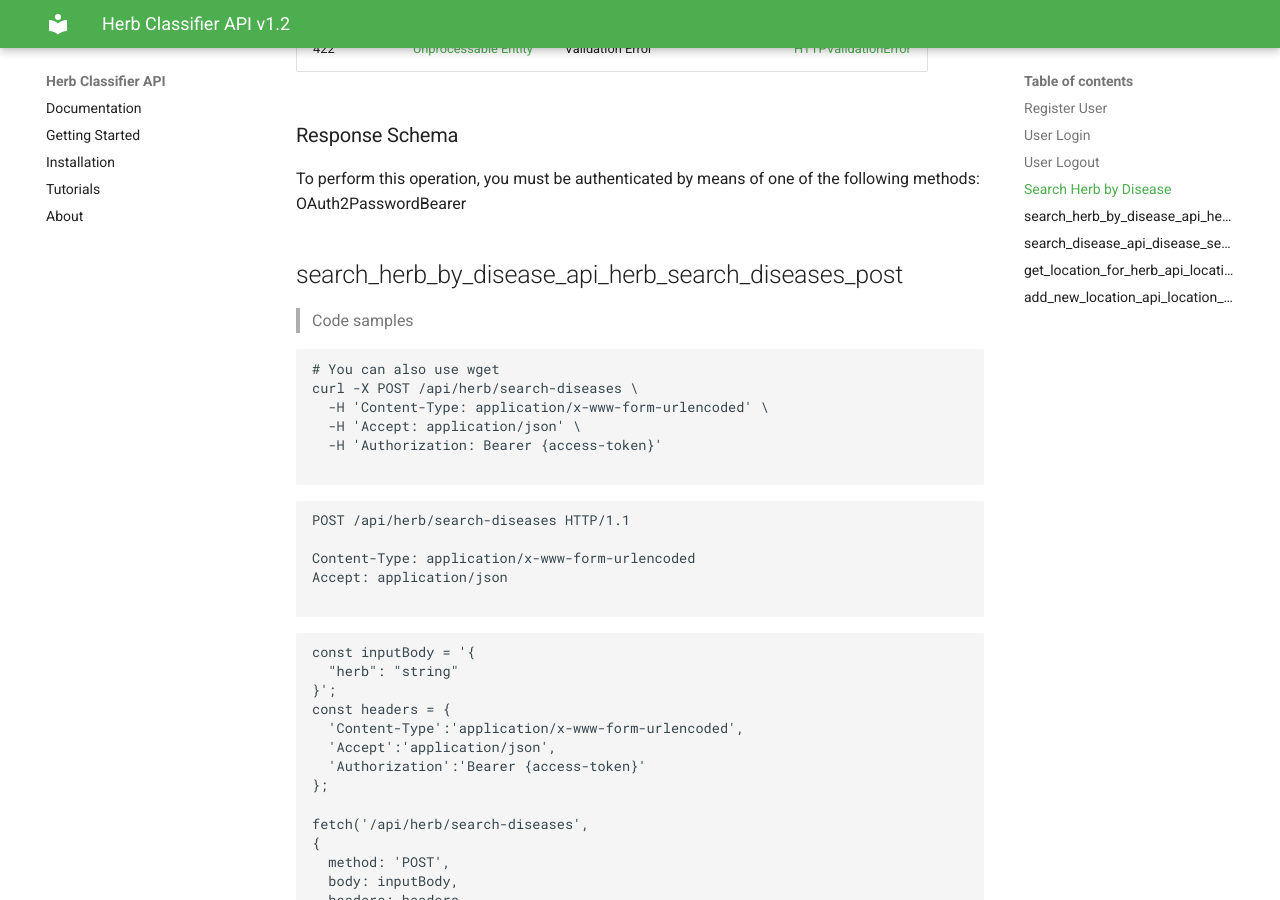
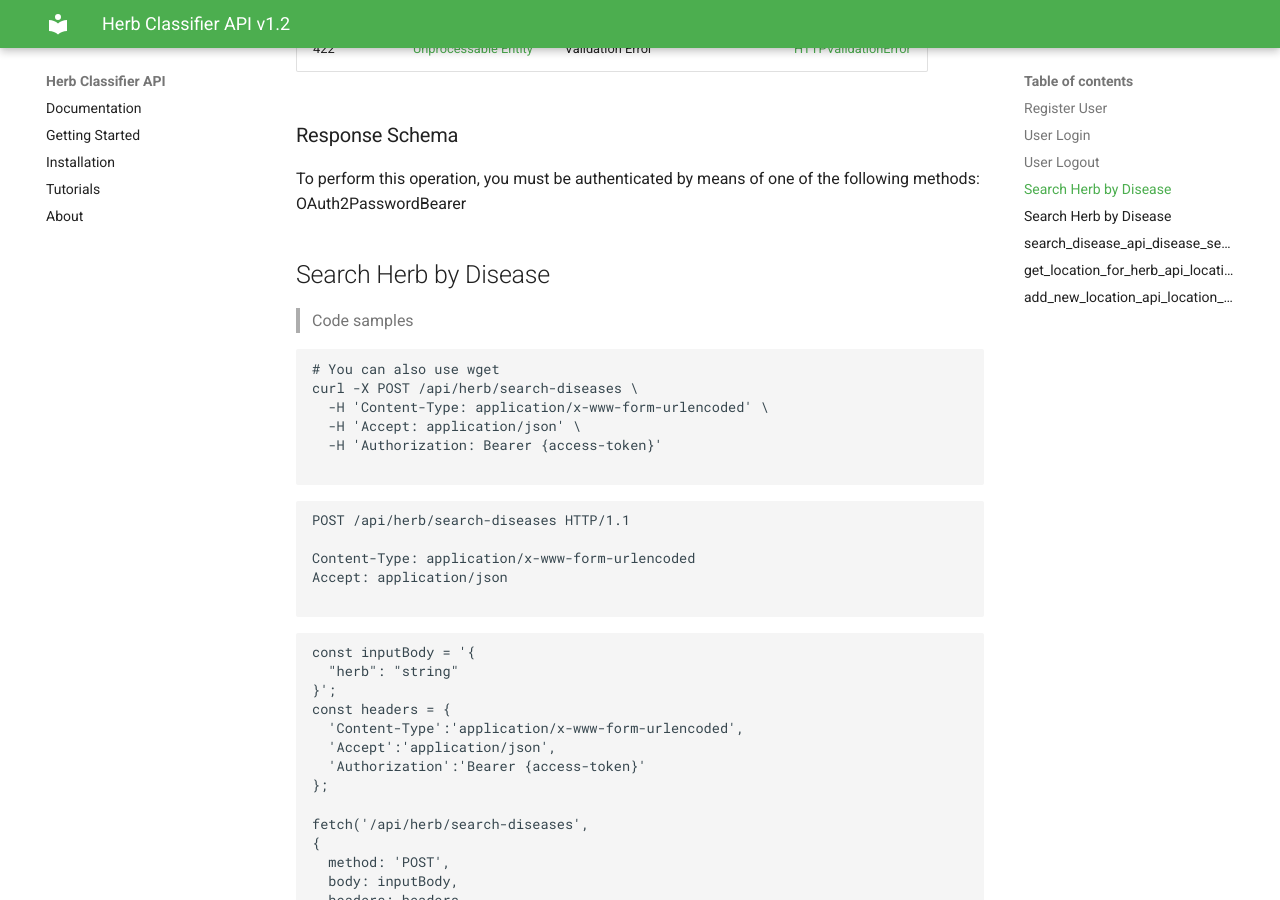
Before and after one commit to dilshankarunarathne/herb-classifier-backend, an MkDocs documentation site: the page built from docs/api_documentation.md, in a window 1280 px wide and 900 px high, scrolled down 16623 px. Built offline with MkDocs 1.6.1 and Material for MkDocs 9.7.7, drawn with Linux system fonts in a browser that asks for light colours.

Commit message:
Update api_documentation.md

```diff
--- a/docs/api_documentation.md
+++ b/docs/api_documentation.md
@@ -868,7 +868,7 @@ To perform this operation, you must be authenticated by means of one of the foll
 OAuth2PasswordBearer
 </aside>
 
-## search_herb_by_disease_api_herb_search_diseases_post
+## Search Herb by Disease
 
 <a id="opIdsearch_herb_by_disease_api_herb_search_diseases_post"></a>
 
```
